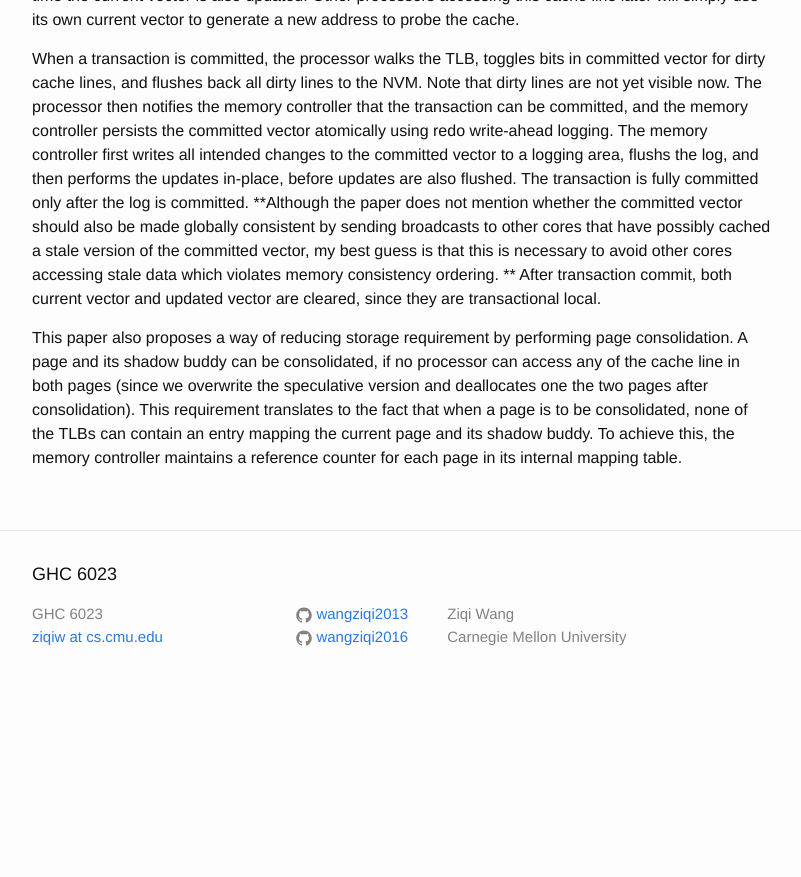
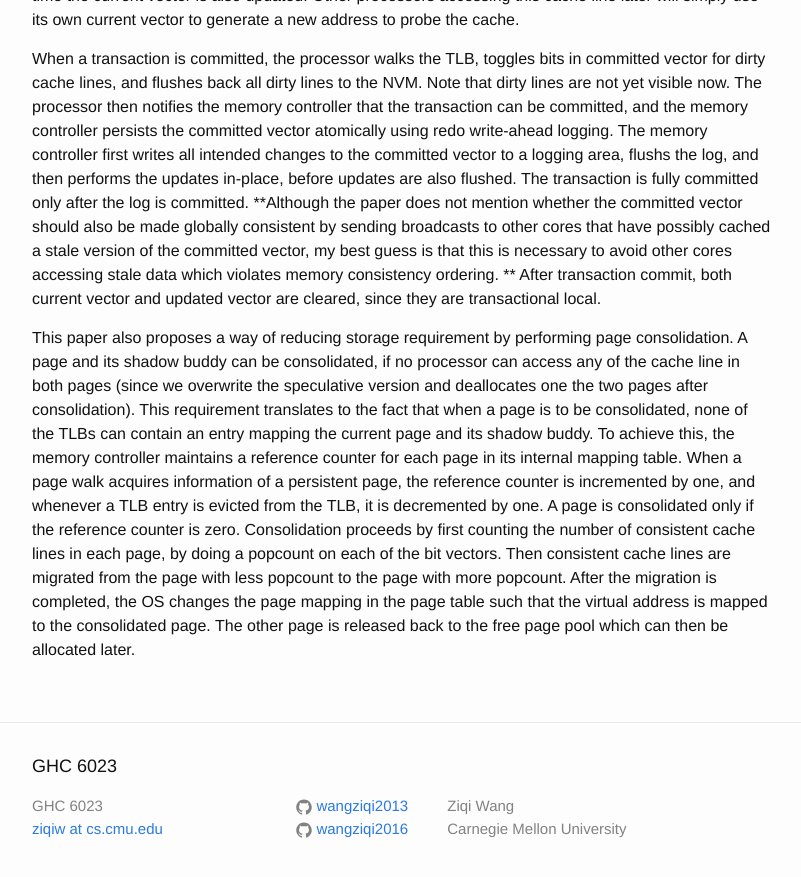
Before and after one commit to wangziqi2013/wangziqi2013.github.io, a Jekyll site: the page built from _posts/2019-12-08-ssp.markdown, in a window 1280 px wide and 900 px high, scrolled down 3592 px. Shown: the top 877 px of the window, without its empty margins (238-1039 px from the left). Built offline with Jekyll 4.4.1, drawn with Linux system fonts in a browser that asks for light colours; before the commit the page ends 4300 px from its top, so only the background shows below that.

Commit message:
Finish consolidation

```diff
--- a/_posts/2019-12-08-ssp.markdown
+++ b/_posts/2019-12-08-ssp.markdown
@@ -141,4 +141,10 @@ This paper also proposes a way of reducing storage requirement by performing pag
 can be consolidated, if no processor can access any of the cache line in both pages (since we overwrite the speculative version
 and deallocates one the two pages after consolidation). This requirement translates to the fact that when a page is to be
 consolidated, none of the TLBs can contain an entry mapping the current page and its shadow buddy. To achieve this, the
-memory controller maintains a reference counter for each page in its internal mapping table.
+memory controller maintains a reference counter for each page in its internal mapping table. When a page walk acquires
+information of a persistent page, the reference counter is incremented by one, and whenever a TLB entry is evicted from
+the TLB, it is decremented by one. A page is consolidated only if the reference counter is zero. Consolidation proceeds
+by first counting the number of consistent cache lines in each page, by doing a popcount on each of the bit vectors. Then
+consistent cache lines are migrated from the page with less popcount to the page with more popcount. After the migration
+is completed, the OS changes the page mapping in the page table such that the virtual address is mapped to the consolidated
+page. The other page is released back to the free page pool which can then be allocated later.
```
